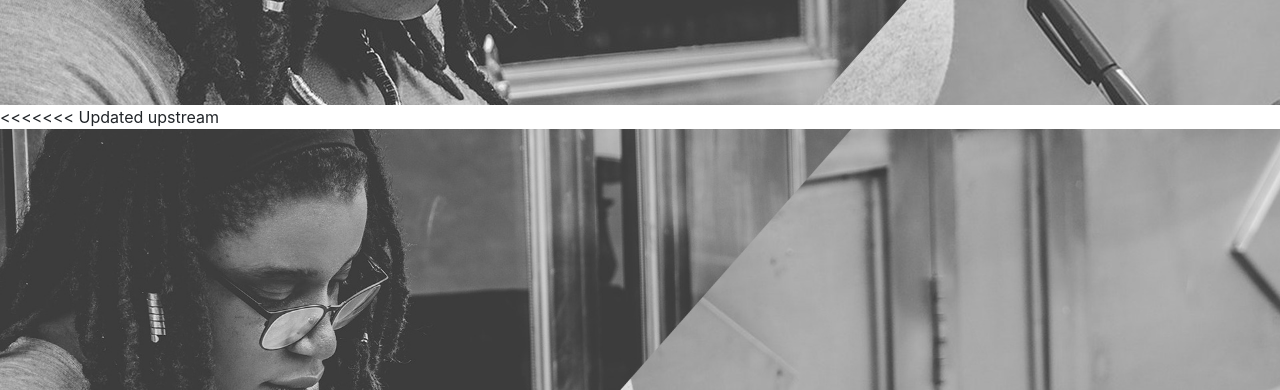
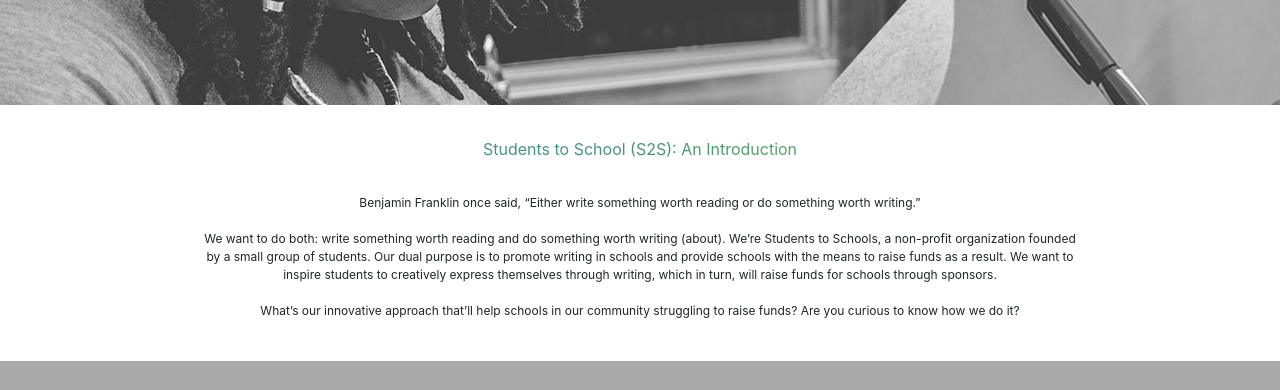
Before and after one commit to kevinjohnb/s2s, a plain HTML site: page index.html in a window 1280 px wide. Shown: the part 490-880 px from the top of the page. Drawn offline with Linux system fonts and the light colour scheme.

Commit message:
Remove artifacts

```diff
--- a/index.html
+++ b/index.html
@@ -41,13 +41,6 @@
         </div>
     </div>
 
-<<<<<<< Updated upstream
-<div>
-  <img src="images/s2s_hero.jpg" class="img-fluid" alt="Responsive image">
-</div>
-=======
-
->>>>>>> Stashed changes
 <!-- Introduction -->
 <div class="intro">
     <div class="heading">
```
